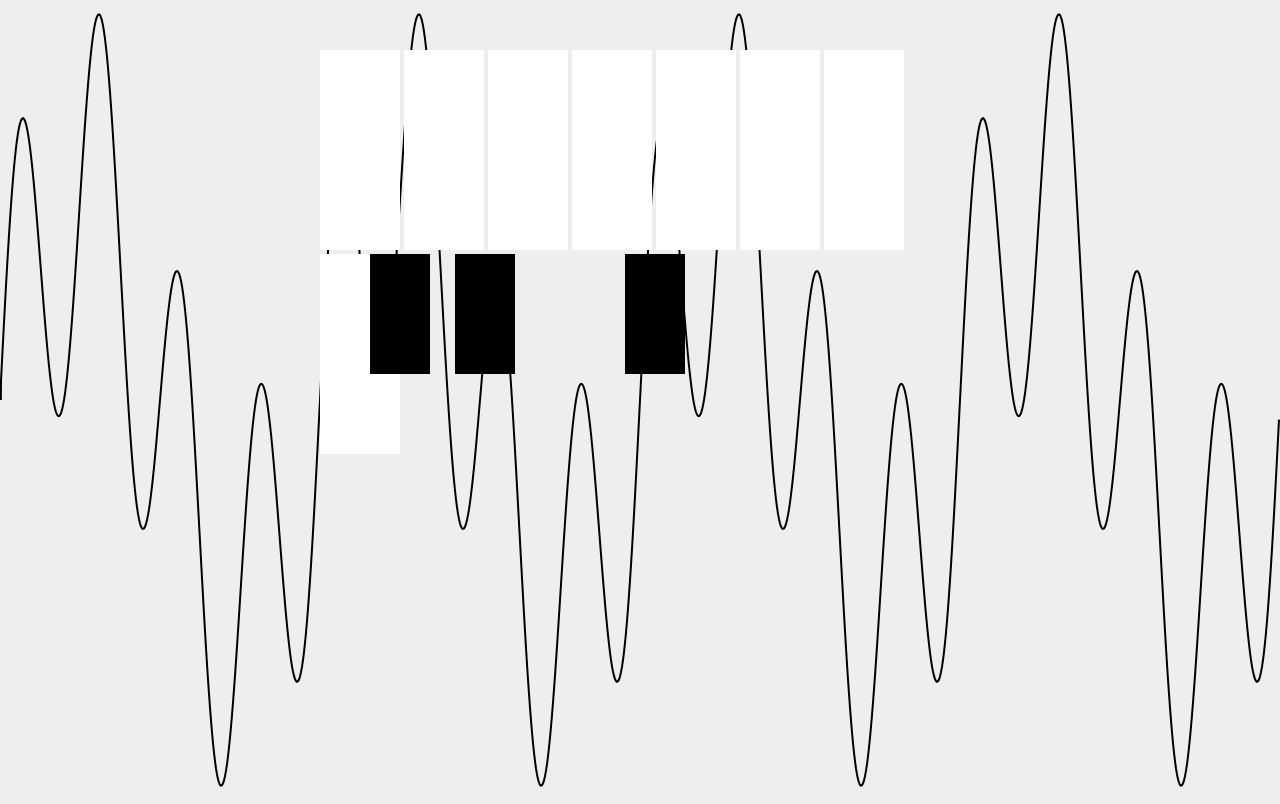
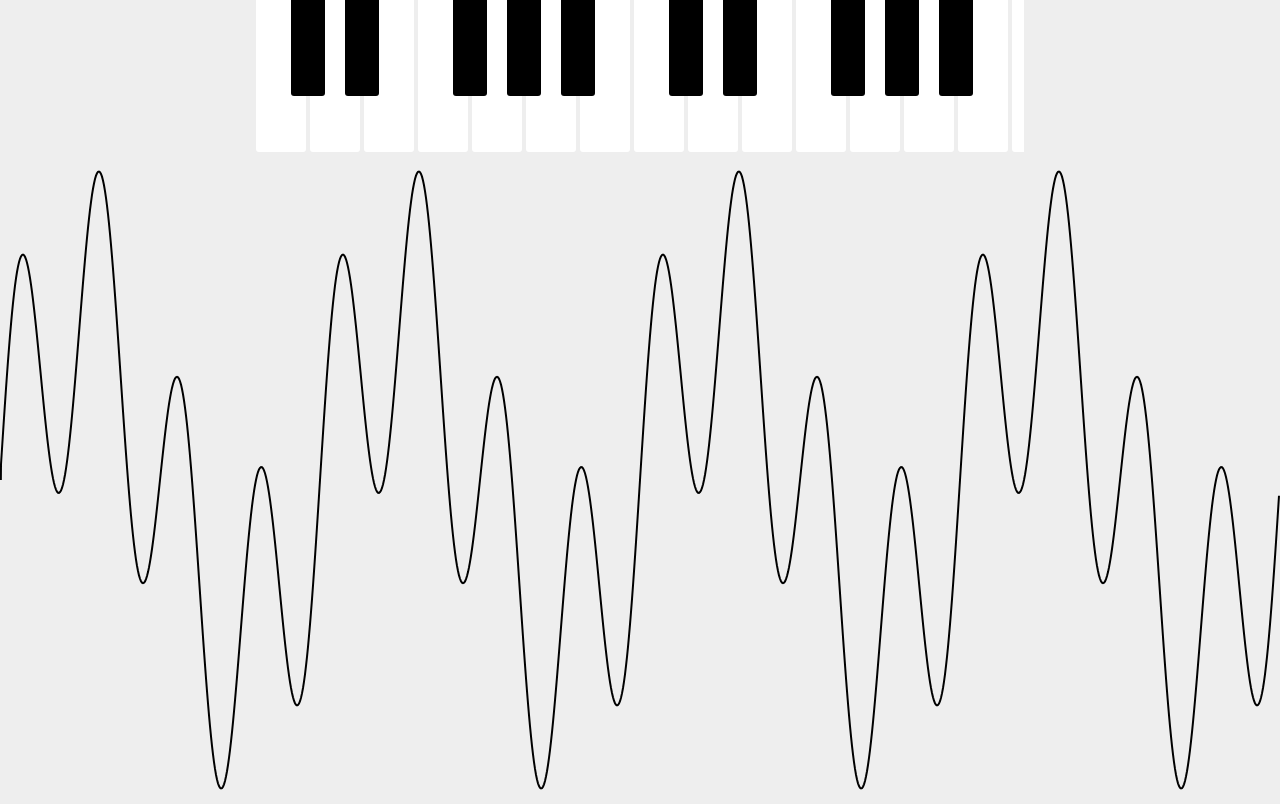
Before and after one commit to matt-in-a-hat/sound-vis, a plain HTML site: page index.html in a window 1280 px wide. Drawn offline with nearby package versions, Linux system fonts and the light colour scheme.

Commit message:
Styled up a decent piano keyboard.

```diff
--- a/index.html
+++ b/index.html
@@ -14,6 +14,7 @@
 
     </head>
     <body>
+        <div class="top-area">
             <div class="piano-keyboard">
                 <div class="piano-key">
                 </div>
@@ -31,13 +32,66 @@
                 </div>
                 <div class="piano-key">
                 </div>
-            <div class="black-key" style="left: 50px">
+                <div class="piano-key">
                 </div>
-            <div class="black-key" style="left: 135px">
+                <div class="piano-key">
+                </div>
+                <div class="piano-key">
+                </div>
+                <div class="piano-key">
+                </div>
+                <div class="piano-key">
+                </div>
+                <div class="piano-key">
+                </div>
+                <div class="piano-key">
+                </div>
+                <div class="piano-key">
+                </div>
+                <div class="piano-key">
+                </div>
+                <div class="piano-key">
+                </div>
+                <div class="piano-key">
+                </div>
+                <div class="piano-key">
+                </div>
+                <div class="piano-key">
+                </div>
+                <div class="black-key" style="left: 35px">
+                </div>
+                <div class="black-key" style="left: 89px">
+                </div>
+                <div class="black-key" style="left: 197px">
+                </div>
+                <div class="black-key" style="left: 251px">
                 </div>
                 <div class="black-key" style="left: 305px">
                 </div>
+                <div class="black-key" style="left: 413px">
                 </div>
+                <div class="black-key" style="left: 467px">
+                </div>
+                <div class="black-key" style="left: 575px">
+                </div>
+                <div class="black-key" style="left: 629px">
+                </div>
+                <div class="black-key" style="left: 683px">
+                </div>
+                <div class="black-key" style="left: 791px">
+                </div>
+                <div class="black-key" style="left: 845px">
+                </div>
+                <div class="black-key" style="left: 953px">
+                </div>
+                <div class="black-key" style="left: 1007px">
+                </div>
+                <div class="black-key" style="left: 1061px">
+                </div>
+            </div>
+        </div>
+        <!-- <div class="canvas-wrapper"> -->
             <canvas id="visualisation_canvas"></canvas>
+        <!-- </div> -->
     </body>
 </html>
--- a/main.js
+++ b/main.js
@@ -68,4 +68,6 @@ $(function () {
     // }
     // visContext.stroke();
 
+
+
 });
--- a/style.css
+++ b/style.css
@@ -9,30 +9,45 @@ body {
 
 canvas {
     width: 100%;
-    height: 100%;
+    height: 80%;
+}
+
+.canvas-wrapper {
+    height: 80%;
+}
+
+.top-area {
+    position: relative;
+    margin-left: 20%;
+    height: 20%;
+    overflow-x: scroll;
+    overflow-y: hidden;
+    margin-right: 20%;
 }
 
 .piano-keyboard {
-    position: absolute;
-    top: 50px;
-    left: 25%;
-    right: 25%;
-    height: 200px;
+    height: 100%;
+    width: 1140px;
+    display: inline-block;
 }
 
 .piano-key {
     background-color: white;
-    width: 80px;
-    height: 100%;
+    width: 50px;
+    height: 95%;
     z-index: 5;
     display: inline-block;
+    border-bottom-right-radius: 3px;
+    border-bottom-left-radius: 3px;
 }
 
 .black-key {
     background-color: black;
-    width: 60px;
-    height: 120px;
+    width: 34px;
+    height: 60%;
     position: absolute;
     z-index: 10;
     display: inline-block;
+    border-bottom-right-radius: 3px;
+    border-bottom-left-radius: 3px;
 }
```
Also changed, not shown: bits.txt (added). Lines whose indentation alone changed are shown as unchanged.
